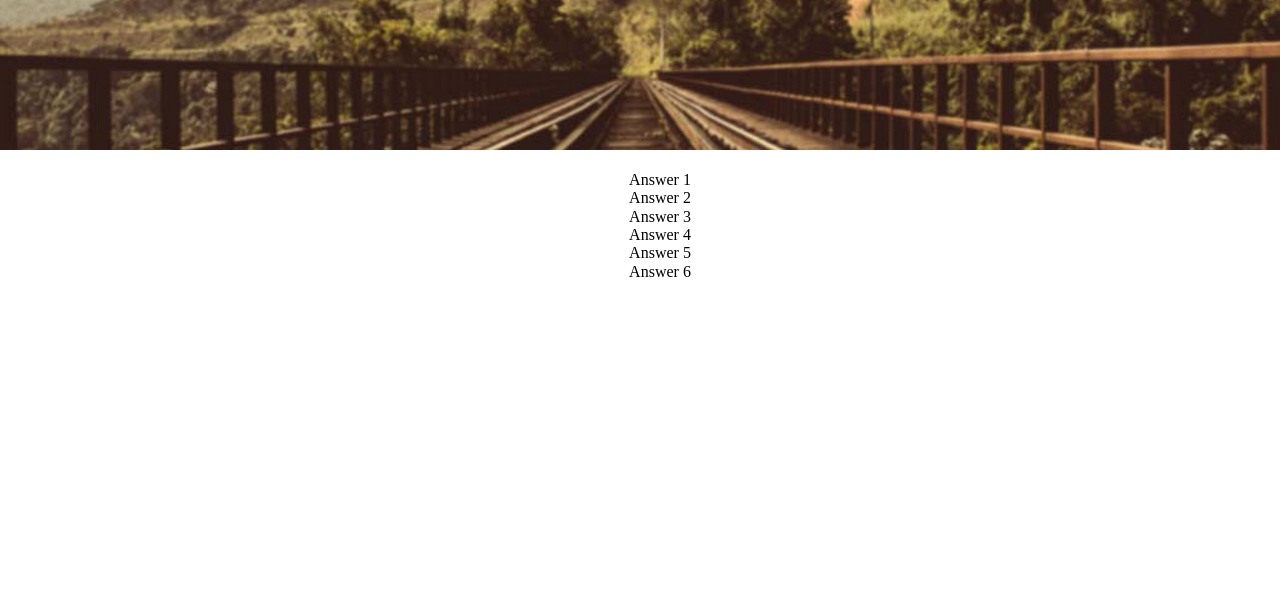
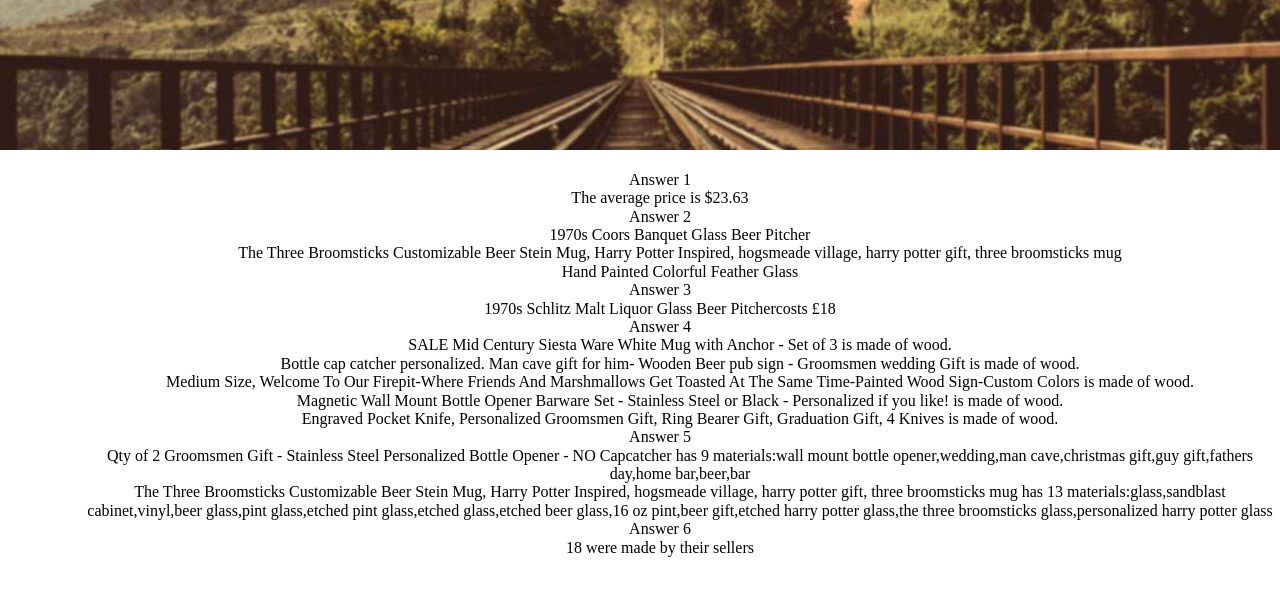
Before and after one commit to devonmoubry/functional-etsy-items, a plain HTML site: page index.html in a window 1280 px wide. Drawn offline with nearby package versions, Linux system fonts and the light colour scheme.

Commit message:
completed js assignments

```diff
--- a/index.html
+++ b/index.html
@@ -14,20 +14,20 @@
     <main>
       <ul>
         <li id="header">Answer 1</li>
-        <li value="1"></li>
+        <li id="one"></li>
         <li id="header">Answer 2</li>
-        <li value="2"></li>
+        <li id="two"><ul id="twol"></ul></li>
         <li id="header">Answer 3</li>
-        <li value="3"></li>
+        <li id="three"></li>
         <li id="header">Answer 4</li>
-        <li value="4"></li>
+        <li id="four"><ul id="fourl"></ul></li>
         <li id="header">Answer 5</li>
-        <li value="5"></li>
+        <li id="five"><ul id="fivel"></ul></li>
         <li id="header">Answer 6</li>
-        <li value="6"></li>
+        <li id="six"></li>
       </ul>
     </main>
-    <script src="items.js" charset="utf-8"></script>
-    <script src="main.js" charset="utf-8"></script>
+    <script src="items.js" type="text/javascript" charset="utf-8"></script>
+    <script src="main.js" type="text/javascript" charset="utf-8"></script>
   </body>
 </html>
--- a/main.js
+++ b/main.js
@@ -1,13 +1,47 @@
 /****************Answer 1****************/
 //The average price is $23.63
+for (i in items)
+var prices = items.map(function(currentValue, index, array) {
+  return currentValue.price;
+})
+var total = prices.reduce(function(a, b){return a+b;});
+var average = total / items.length;
+output = document.querySelector('li#one');
+output.innerHTML = 'The average price is $' + average.toFixed(2);
 
 /****************Answer 2****************/
 //1970s Coors Banquet Glass Beer Pitcher
 //The Three Broomsticks Customizable Beer Stein Mug, Harry Potter Inspired, hogsmeade village, harry potter gift, three broomsticks mug
 //Hand Painted Colorful Feather Glass
 
+var pricesBtwn = items.filter(function (element, index, array) {
+    return element.price > 14.00 && element.price < 18.00;
+});
+
+var titles = pricesBtwn.map(function(item, index, array) {
+  return '<li>' + item.title + '</li>';
+});
+
+titles.forEach(function(item, index, array) {
+  var output = document.querySelector('ul#twol');
+  output.innerHTML += item;
+});
+
 /****************Answer 3****************/
 //1970s Schlitz Malt Liquor Glass Beer Pitcher costs £18
+
+var currencySearch = items.filter(function (element, index, array) {
+    return element.currency_code === 'GBP';
+});
+
+var infoBritish = currencySearch.map(function(item, index, array) {
+  return item.title  + 'costs ' + '&#163;' + item.price;
+});
+
+infoBritish.forEach(function(item, index, array) {
+  var output = document.querySelector('li#three');
+  output.innerHTML += item;
+});
 
 /****************Answer 4****************/
 //SALE Mid Century Siesta Ware White Mug with Anchor - Set of 3 is made of wood.
@@ -15,6 +49,21 @@
 //Medium Size, Welcome To Our Firepit-Where Friends And Marshmallows Get Toasted At The Same Time-Painted Wood Sign-Custom Colors is made of wood.
 //Magnetic Wall Mount Bottle Opener Barware Set - Stainless Steel or Black - Personalized if you like! is made of wood.
 //Engraved Pocket Knife, Personalized Groomsmen Gift, Ring Bearer Gift, Graduation Gift, 4 Knives is made of wood.
+
+var wooden = items.filter(function (element, index, array) {
+    return element.materials.some(function(element, index, array) {
+      return element === 'wood';
+    });
+});
+
+var hasWood = wooden.map(function(item, index, array) {
+  return '<li>' + item.title + ' is made of wood.</li>';
+});
+
+hasWood.forEach(function(item, index, array) {
+  var output = document.querySelector('ul#fourl');
+  output.innerHTML += item;
+});
 
 /****************Answer 5****************/
 //Qty of 2 Groomsmen Gift - Stainless Steel Personalized Bottle Opener - NO Capcatcher has 9 materials:
@@ -42,5 +91,25 @@
 //the three broomsticks glass
 //personalized harry potter glass
 
+var manyMaterials = items.filter(function (element, index, array) {
+  return element.materials.length >= 8;
+});
+
+var hasMany = manyMaterials.map(function(item, index, array) {
+  return '<li>' + item.title + ' has ' + item.materials.length + ' materials:' + item.materials + '</li>';
+});
+
+hasMany.forEach(function(item, index, array) {
+  var output = document.querySelector('ul#fivel');
+  output.innerHTML += item;
+});
+
 /****************Answer 6****************/
 //18 were made by their sellers
+
+var madeBySellers = items.filter(function (element, index, array) {
+    return element.who_made === 'i_did';
+});
+
+  var output = document.querySelector('li#six');
+  output.innerHTML += madeBySellers.length + ' were made by their sellers';
```
